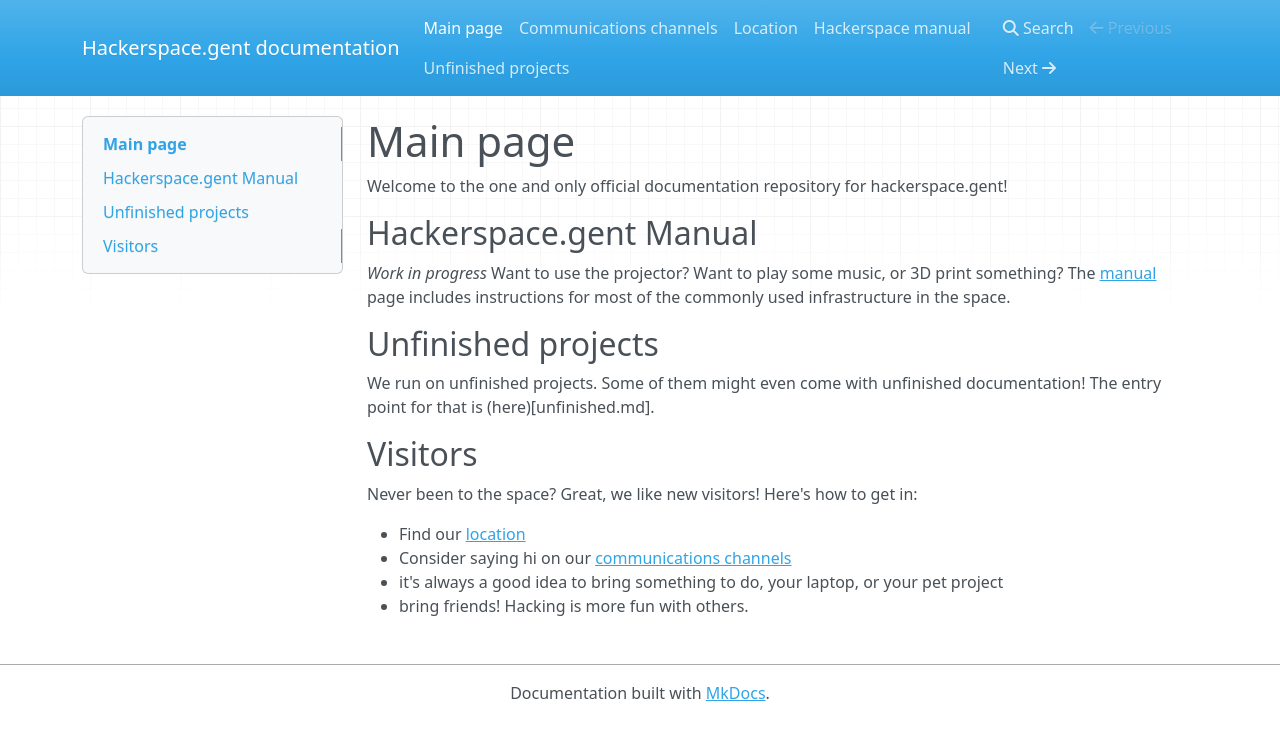
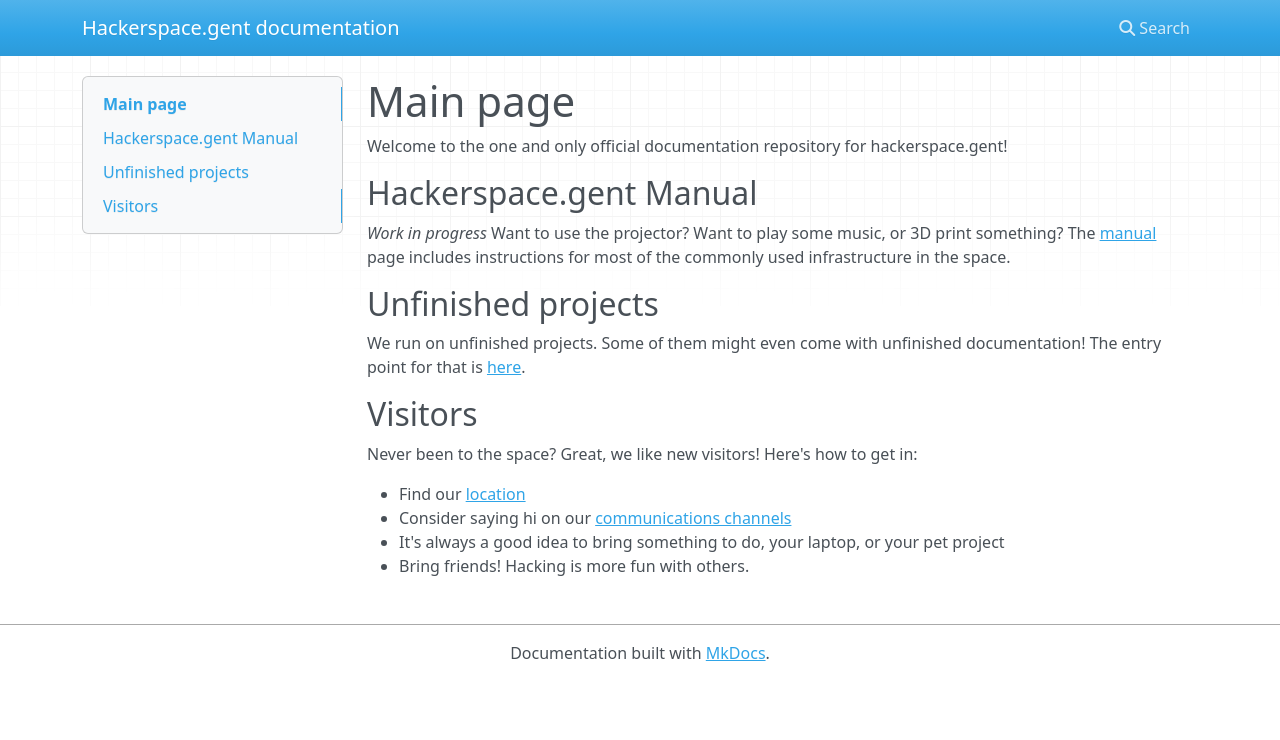
Before and after one commit to 0x20/docs, an MkDocs documentation site: the page built from docs/index.md, in a window 1280 px wide. Shown: the top 740 px of the page. Built offline with MkDocs 1.6.1, drawn with Linux system fonts in a browser that asks for light colours; nearby versions of some CDN libraries.

Commit message:
Add structure and fix frontpage

```diff
--- a/docs/index.md
+++ b/docs/index.md
@@ -8,7 +8,7 @@
 
 ## Unfinished projects
 
-We run on unfinished projects. Some of them might even come with unfinished documentation! The entry point for that is (here)[unfinished.md].
+We run on unfinished projects. Some of them might even come with unfinished documentation! The entry point for that is [here](unfinished.md).
 
 ## Visitors
 
@@ -16,5 +16,5 @@
 
 * Find our [location](location.md)
 * Consider saying hi on our [communications channels](comms.md)
-* it's always a good idea to bring something to do, your laptop, or your pet project
-* bring friends! Hacking is more fun with others.
+* It's always a good idea to bring something to do, your laptop, or your pet project
+* Bring friends! Hacking is more fun with others.
--- a/mkdocs.yml
+++ b/mkdocs.yml
@@ -1 +1,3 @@
 site_name: Hackerspace.gent documentation
+nav:
+- 'index.md'
```
